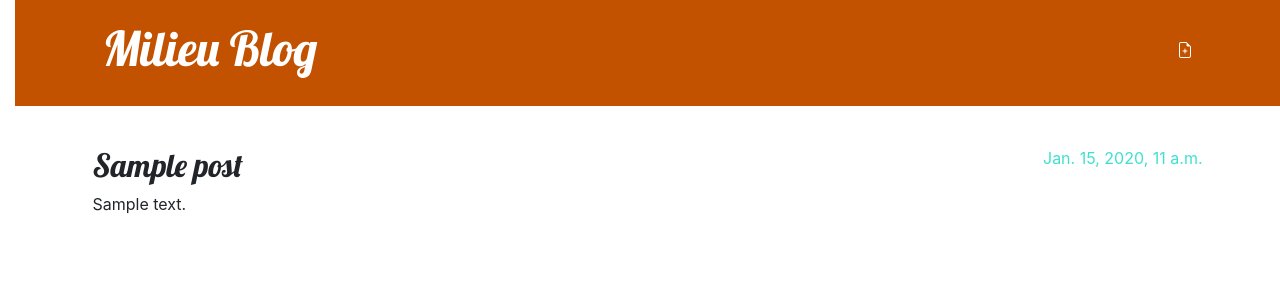
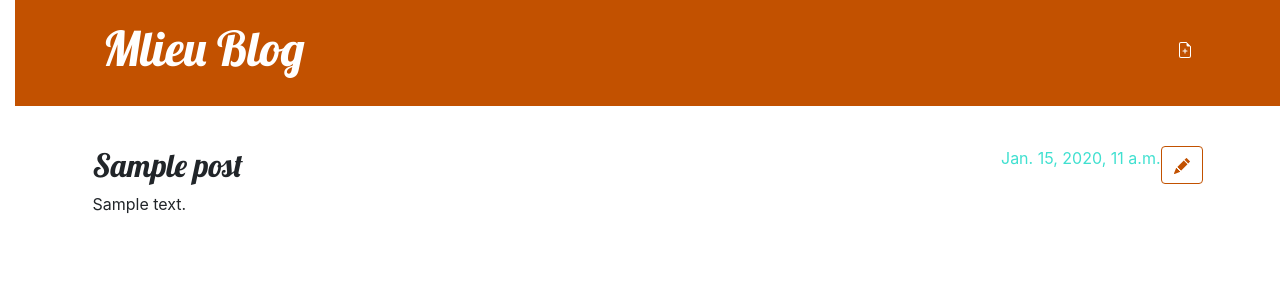
Before and after one commit to ugbana1/my-first-blog, a Django app: page /post/1/ in a window 1280 px wide. Shown: the top 300 px of the page. Run offline with Django 3.2, Linux system fonts and the light colour scheme; a user stored in the database is signed in; tables that the repository leaves empty hold one stand-in row (values such as "Sample post").

Commit message:
Modified view,url and templates

```diff
--- a/blog/templates/blog/base.html
+++ b/blog/templates/blog/base.html
@@ -2,10 +2,9 @@
 <!DOCTYPE html>
 <html>
     <head>
-
-        <title>Milieu</title>
+        <title>Mlieu</title>
         <link rel="stylesheet" href="https://cdn.jsdelivr.net/npm/bootstrap@4.5.3/dist/css/bootstrap.min.css" integrity="sha384-TX8t27EcRE3e/ihU7zmQxVncDAy5uIKz4rEkgIXeMed4M0jlfIDPvg6uqKI2xXr2" crossorigin="anonymous">
-        <link href="//fonts.googleapis.com/css?family=Lobster&subset=latin,latin-ext" rel="stylesheet" type="text/css">
+        <link href='//fonts.googleapis.com/css?family=Lobster&subset=latin,latin-ext' rel='stylesheet' type='text/css'>
         <link rel="stylesheet" href="{% static 'css/blog.css' %}">
     </head>
     <body>
@@ -16,10 +15,10 @@
                     {% include './icons/file-earmark-plus.svg' %}
                 </a>
                 {% endif %}
-          <h1><a href="/">Milieu Blog</a></h1>
+                <h1><a href="/">Mlieu Blog</a></h1>
             </div>
         </header>
-    <main class="container">
+        <main class="content container">
             <div class="row">
                 <div class="col">
                     {% block content %}
--- a/blog/templates/blog/post_detail.html
+++ b/blog/templates/blog/post_detail.html
@@ -2,6 +2,13 @@
 
 {% block content %}
     <article class="post">
+        <aside class="actions">
+        {% if user.is_authenticated %}
+            <a class="btn btn-default" href="{% url 'post_edit' pk=post.pk %}">
+                {% include './icons/pencil-fill.svg' %}
+            </a>
+            {% endif %}
+        </aside>
         {% if post.published_date %}
             <time class="date">
                 {{ post.published_date }}
--- a/blog/urls.py
+++ b/blog/urls.py
@@ -6,4 +6,5 @@ urlpatterns = [
     path('post/<int:pk>/', views.post_detail, name='post_detail'),
     path('post/new',views.post_new,name='post_new'),
      path('post/<int:pk>/edit/', views.post_edit, name='post_edit'),
+
 ]
--- a/blog/views.py
+++ b/blog/views.py
@@ -12,6 +12,7 @@ def post_detail(request, pk):
     post = get_object_or_404(Post, pk=pk)
     return render(request, 'blog/post_detail.html', {'post': post})
 
+
 def post_new(request):
     if request.method == "POST":
         form = PostForm(request.POST)
@@ -24,7 +25,6 @@ def post_new(request):
     else:
         form = PostForm()
     return render(request, 'blog/post_edit.html', {'form': form})
-
 
 def post_edit(request, pk):
     post = get_object_or_404(Post, pk=pk)
```
Also changed, not shown: blog/templates/blog/post_edit.html (+5 -9 lines). Lines whose indentation alone changed are shown as unchanged.
